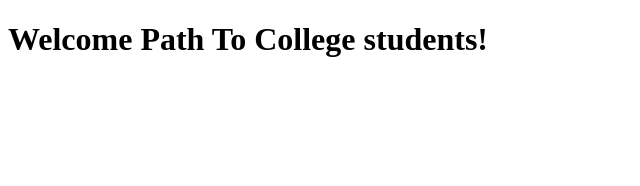
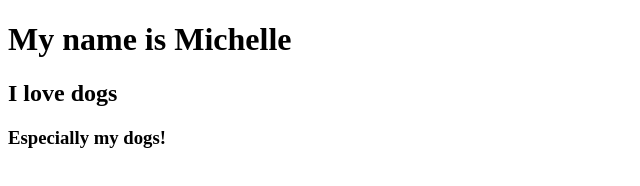
Before and after one commit to michellebakels/path-to-college-lesson, a plain HTML site: page index.html in a window 1280 px wide. Shown: the whole page, without its empty margins (0-640 px from the left). Drawn offline with Linux system fonts and the light colour scheme.

Commit message:
changed the text of the webpage

```diff
--- a/index.html
+++ b/index.html
@@ -7,6 +7,12 @@
     <title>Document</title>
 </head>
 <body>
-    <h1>Welcome Path To College students!</h1>
+    <h1>My name is Michelle</h1>
+    <h2>
+    I love dogs
+    </h2>
+    <h3>
+    Especially my dogs!
+    </h3>
 </body>
 </html>
```
